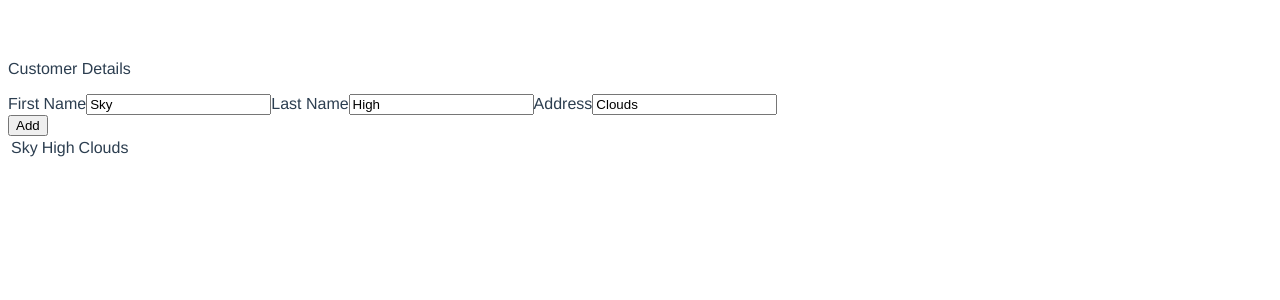
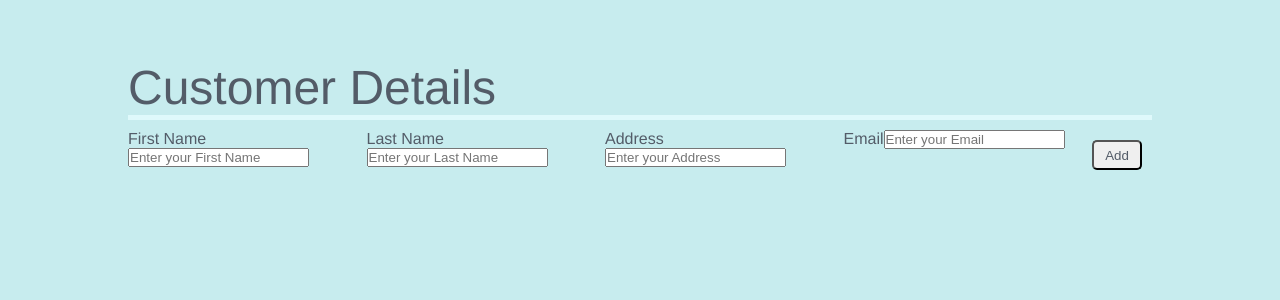
Before and after one commit to sudhanshulicensed/vue_assignment_1, a Vue app in the folder assignment1/: page / in a window 1280 px wide. Shown: the top 300 px of the page. Built offline with nearby package versions, Linux system fonts and the light colour scheme.

Commit message:
Basic Structure, Layout, Email-Check Functionality.

```diff
--- a/assignment1/src/App.vue
+++ b/assignment1/src/App.vue
@@ -1,23 +1,38 @@
 <template>
   <div id="app">
-    <p>Customer Details</p>
+    <div class="title">
+      <p class="form-title">Customer Details</p>
+    </div>
     <div class="inputs">
-      <form v-on:submit.prevent>
-        <label for="fname">First Name</label>
-        <input v-model="finame" id="fname" type="text" placeholder="Enter your First Name">
-        <label for="lname">Last Name</label>
-        <input v-model="liname" id="lname" type="text" placeholder="Enter your Last Name">
-        <label for="p-address">Address</label>
-        <input v-model="address" id="p-address" type="text" placeholder="Enter your Address">
+      <form class="form" v-on:submit.prevent>
+        <div class="firstName">
+          <label for="fname">First Name</label>
+          <input v-model="finame" id="fname" type="text" placeholder="Enter your First Name">
+        </div>
+        <div class="lastNmae">
+          <label for="lname">Last Name</label>
+          <input v-model="laname" id="lname" type="text" placeholder="Enter your Last Name">
+        </div>
+        <div class="address">
+          <label for="p-address">Address</label>
+          <input v-model="address" id="p-address" type="text" placeholder="Enter your Address">
+        </div>
+        <div class="email">
+          <label for="email">Email</label>
+          <input v-model="email" id="email" type="email" placeholder="Enter your Email">
+        </div>
+        <div class="button">
+          <button type="submit" @click="addData">Add</button>
+        </div>
       </form>
-      <button>Add</button>
     </div>
     <div class="tables">
       <table>
-        <tr>
-        <td>{{ finame }}</td>
-        <td>{{ liname }}</td>
-        <td>{{ address }}</td>
+        <tr v-for="(item, index) in tabelData" :key="index">
+        <td class="td1">{{ item.fname }}</td>
+        <td class="td2">{{ item.sname }}</td>
+        <td class="td3">{{ item.address }}</td>
+        <td class="td4">{{ item.eMail }}</td>
       </tr>
       </table>
     </div>
@@ -30,29 +45,165 @@ export default {
   name: 'App',
   data() {
     return{
-      finame: "Sky",
-      liname: "High",
-      address: "Clouds",
+      finame: "",
+      laname: "",
+      address: "",
+      email: "",
+      add: false,
+      tabelData: [],
     }
 
   },
   methods: {
+    emailValidate() {
+      let result = true
+        for(let element of this.tabelData) {
+          console.log("Email Matches");
 
+          if(element.eMail === this.email) {
+            result = false
+          } else{
+            console.log("Email Doesn't Exist")
+            result  = true
+          }
+        }
+        return result
+    },
+
+    addData(){
+      console.log('72 called', this.emailValidate())
+      if(this.finame && this.laname && this.address && this.email && this.emailValidate()) {
+      this.tabelData.push({fname: this.finame, sname: this.laname, address: this.address, eMail: this.email})
+      }
+      this.finame = "";
+      this.laname = "";
+      this.email = "";
+      this.address = "";
+    },
   }
 }
 </script>
 
 <style>
-
+*{
+  margin: 0;
+  padding: 0;
+}
+body{
+  background-color: rgba(199, 236, 238,1.0);
+}
 #app {
   font-family: Avenir, Helvetica, Arial, sans-serif;
-  -webkit-font-smoothing: antialiased;
-  -moz-osx-font-smoothing: grayscale;
-  color: #2c3e50;
+  width: 80%;
+  min-height: 100vh;
+  margin-left: auto;
+  margin-right: auto;
   margin-top: 60px;
+}
+
+.title{
+  border-bottom: 5px solid rgba(223, 249, 251,1.0);
+  margin-bottom: 10px;
+}
+
+.form-title{
+  font-size: 3rem;
+  color: rgba(83, 92, 104,1.0);
 }
 
 .inputs{
   width: 100%;
+  min-height: 40px;
+  margin: 10px auto;
 }
+
+form{
+  display: grid;
+  grid-template-columns: 1fr 1fr 1fr 1fr 70px;
+}
+
+label{
+  font-size: 1em;
+  color: rgba(83, 92, 104,1.0);
+}
+
+
+.firstName{
+  grid-column-start: 1;
+  grid-column-end: 2;
+}
+
+.lastName{
+  grid-column-start: 2;
+  grid-column-end: 3;
+}
+
+.address{
+  grid-column-start: 3;
+  grid-column-end: 4;
+}
+
+.email{
+  grid-column-start: 4;
+  grid-column-end: 5;
+}
+
+.button{
+  box-sizing: border-box;
+  padding: 10px;
+}
+
+button{
+  grid-column-start: 5;
+  grid-column-end: 6;
+  width: 50px;
+  height: 30px;
+  color: rgba(83, 92, 104,1.0);
+  border-radius: 5px;
+}
+
+.tables{
+  width: 100%;
+  height: auto;
+}
+
+tr, td{
+  border: 1px solid black;
+  border-collapse: collapse;
+}
+
+table{
+  display: grid;
+  grid-template-columns: 1fr;
+}
+
+tr{
+  grid-column: 1fr;
+  display: grid;
+  grid-template-columns: 1fr 1fr 1fr 1fr;
+  grid-template-rows: 1fr;
+  width: 100%;
+  height: auto;
+}
+
+.td1{
+    grid-column-start: 1;
+    grid-column-end: 2;
+}
+
+.td2{
+    grid-column-start: 2;
+    grid-column-end: 3;
+}
+
+.td3{
+    grid-column-start: 3;
+    grid-column-end: 4;
+}
+
+.td4{
+    grid-column-start: 4;
+    grid-column-end: 5;
+}
+
 </style>
```
